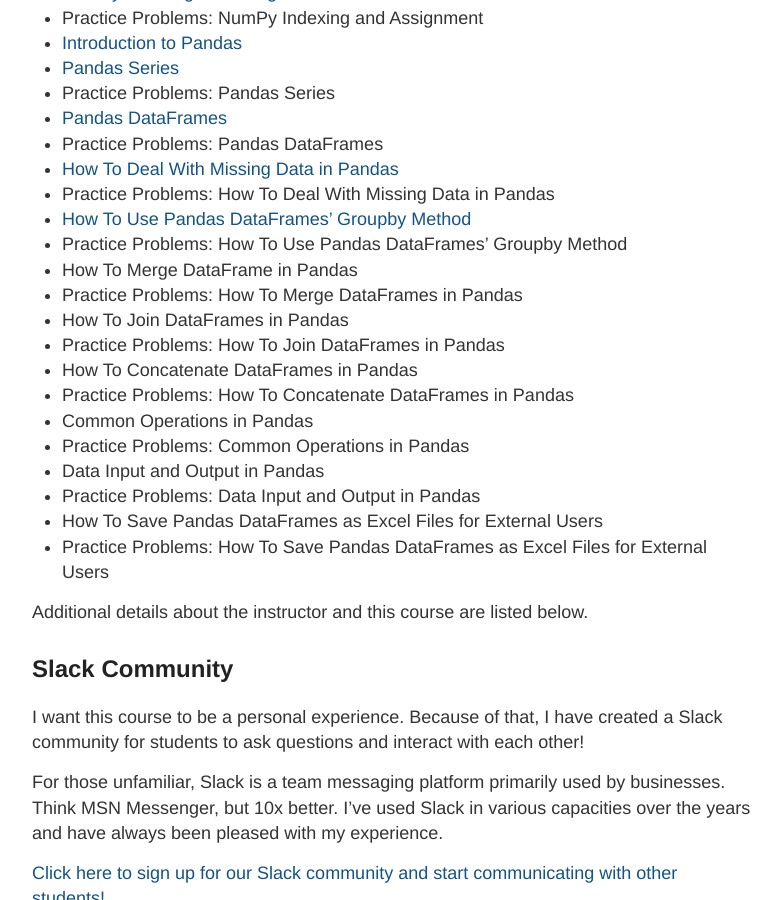
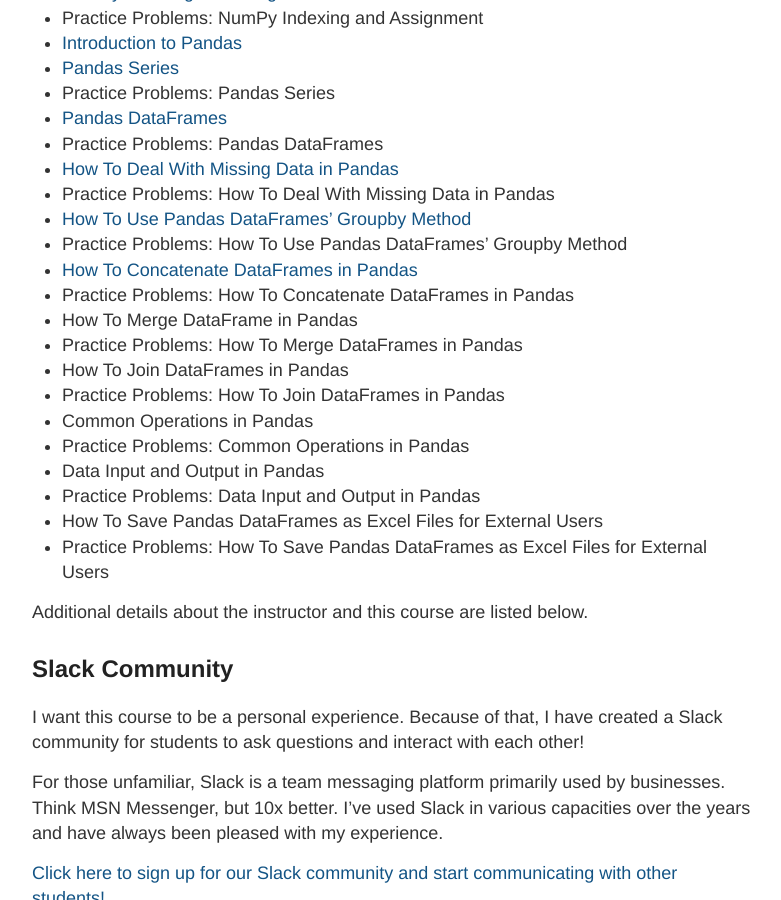
Before and after one commit to rosyberti/website, a Jekyll site: the page built from advanced-python/index.md, in a window 1280 px wide and 900 px high, scrolled down 619 px. Shown: the whole window, without its empty margins (248-1029 px from the left). Built offline with Jekyll 4.4.1, drawn with Linux system fonts in a browser that asks for light colours; part of the change alters nothing that is shown.

```diff
--- a/advanced-python/index.md
+++ b/advanced-python/index.md
@@ -25,12 +25,12 @@ This course will set you on a path towards becoming an expert in Python programm
 * Practice Problems: How To Deal With Missing Data in Pandas
 * [How To Use Pandas DataFrames' Groupby Method]({{ site.baseurl }}/advanced-python/pandas-dataframes-groupby/)
 * Practice Problems: How To Use Pandas DataFrames' Groupby Method
+* [How To Concatenate DataFrames in Pandas]({{ site.baseurl }}/advanced-python/how-to-concatenate-pandas-dataframes/)
+* Practice Problems: How To Concatenate DataFrames in Pandas
 * How To Merge DataFrame in Pandas
 * Practice Problems: How To Merge DataFrames in Pandas
 * How To Join DataFrames in Pandas
 * Practice Problems: How To Join DataFrames in Pandas
-* How To Concatenate DataFrames in Pandas
-* Practice Problems: How To Concatenate DataFrames in Pandas
 * Common Operations in Pandas
 * Practice Problems: Common Operations in Pandas
 * Data Input and Output in Pandas
```
